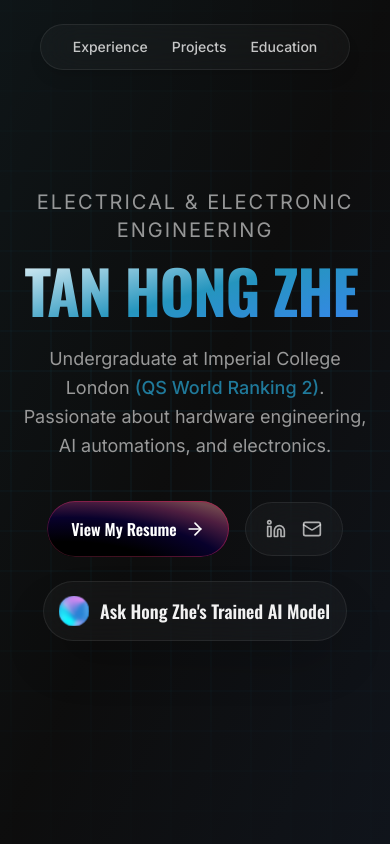
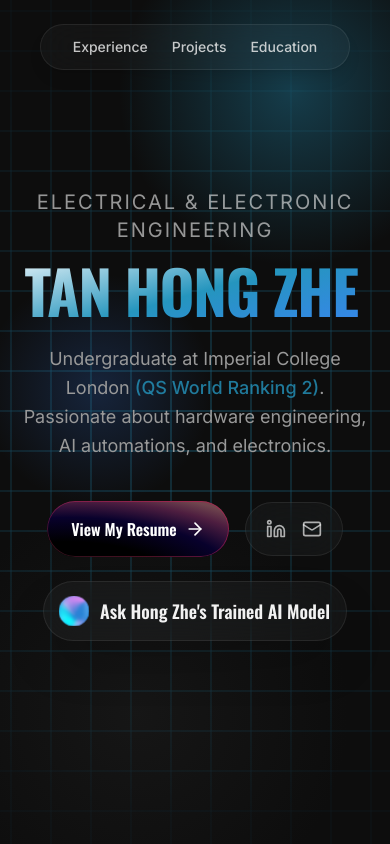
Before and after one commit to TanHongZhe/PersonalWebsite, a React (Vite) app: page / in a window 390 px wide. Shown: the top 844 px of the page. Built offline with nearby package versions, Linux system fonts and the light colour scheme.

Commit message:
Update the-infinite-grid.tsx

```diff
--- a/src/Components/ui/the-infinite-grid.tsx
+++ b/src/Components/ui/the-infinite-grid.tsx
@@ -45,8 +45,12 @@ export const Component = ({ children, className }: { children?: React.ReactNode;
         className
       )}
     >
-      {/* Lightweight mobile fallback gradient to replace heavy orbs (Placed first so it sits BEHIND the grid) */}
-      <div className="md:hidden absolute inset-0 pointer-events-none z-0 bg-gradient-to-br from-primary/10 via-background to-blue-500/10 opacity-60" />
+      {/* Highly visible radial faux-blurs for Mobile (0 GPU filter cost, perfectly simulates blur) */}
+      <div className="md:hidden absolute inset-0 pointer-events-none z-0 overflow-hidden">
+        <div className="absolute top-[-10%] right-[-20%] w-[90vw] h-[90vw]" style={{ background: 'radial-gradient(circle, hsl(var(--primary)/0.35) 0%, transparent 70%)' }} />
+        <div className="absolute bottom-[-10%] left-[-20%] w-[110vw] h-[110vw]" style={{ background: 'radial-gradient(circle, hsl(var(--secondary)/0.5) 0%, transparent 70%)' }} />
+        <div className="absolute top-[30%] left-[-10%] w-[70vw] h-[70vw]" style={{ background: 'radial-gradient(circle, rgba(59,130,246,0.2) 0%, transparent 60%)' }} />
+      </div>
 
       {/* Huge Blur Orbs (desktop only, as mobile GPUs freeze attempting to composite 130px overlapping blurs) */}
       <div className="hidden md:block absolute inset-0 pointer-events-none z-0">
@@ -55,13 +59,13 @@ export const Component = ({ children, className }: { children?: React.ReactNode;
         <div className="absolute left-[-10%] bottom-[-20%] w-[40%] h-[40%] rounded-full bg-secondary/40 blur-[120px]" />
       </div>
 
-      <div className="absolute inset-0 z-0 opacity-[0.05] pointer-events-none">
+      <div className="absolute inset-0 z-0 opacity-[0.10] pointer-events-none">
         <GridPattern offsetX={gridOffsetX} offsetY={gridOffsetY} />
       </div>
 
       {/* Permanent center grid fade (shows on both mobile and desktop) */}
       <div
-        className="absolute inset-0 z-0 opacity-40 pointer-events-none"
+        className="absolute inset-0 z-0 opacity-70 pointer-events-none"
         style={{
           maskImage: 'radial-gradient(400px circle at center, rgba(0,0,0,1) 0%, rgba(0,0,0,0) 100%)',
           WebkitMaskImage: 'radial-gradient(400px circle at center, rgba(0,0,0,1) 0%, rgba(0,0,0,0) 100%)'
@@ -72,7 +76,7 @@ export const Component = ({ children, className }: { children?: React.ReactNode;
 
       {/* Mouse hover grid fade (desktop only) */}
       <motion.div
-        className="hidden md:block absolute inset-0 z-0 opacity-50 pointer-events-none"
+        className="hidden md:block absolute inset-0 z-0 opacity-60 pointer-events-none"
         style={{ maskImage, WebkitMaskImage: maskImage }}
       >
         <GridPattern offsetX={gridOffsetX} offsetY={gridOffsetY} />
@@ -101,8 +105,8 @@ const GridPattern = ({ offsetX, offsetY }: { offsetX: any, offsetY: any }) => {
             d="M 40 0 L 0 0 0 40"
             fill="none"
             stroke="currentColor"
-            strokeWidth="1"
-            className="text-primary/60"
+            strokeWidth="1.5"
+            className="text-primary/90"
           />
         </motion.pattern>
       </defs>
```
